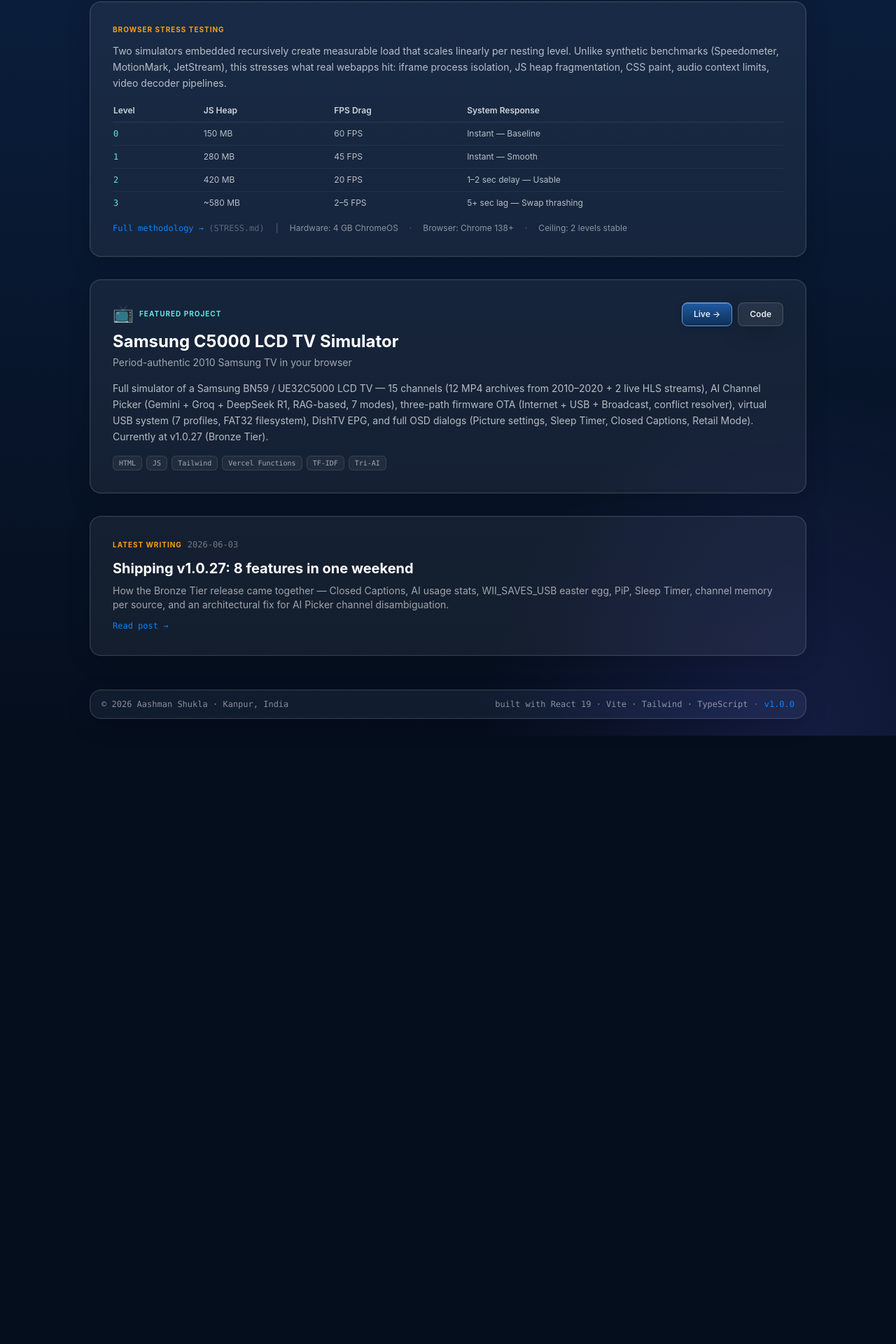
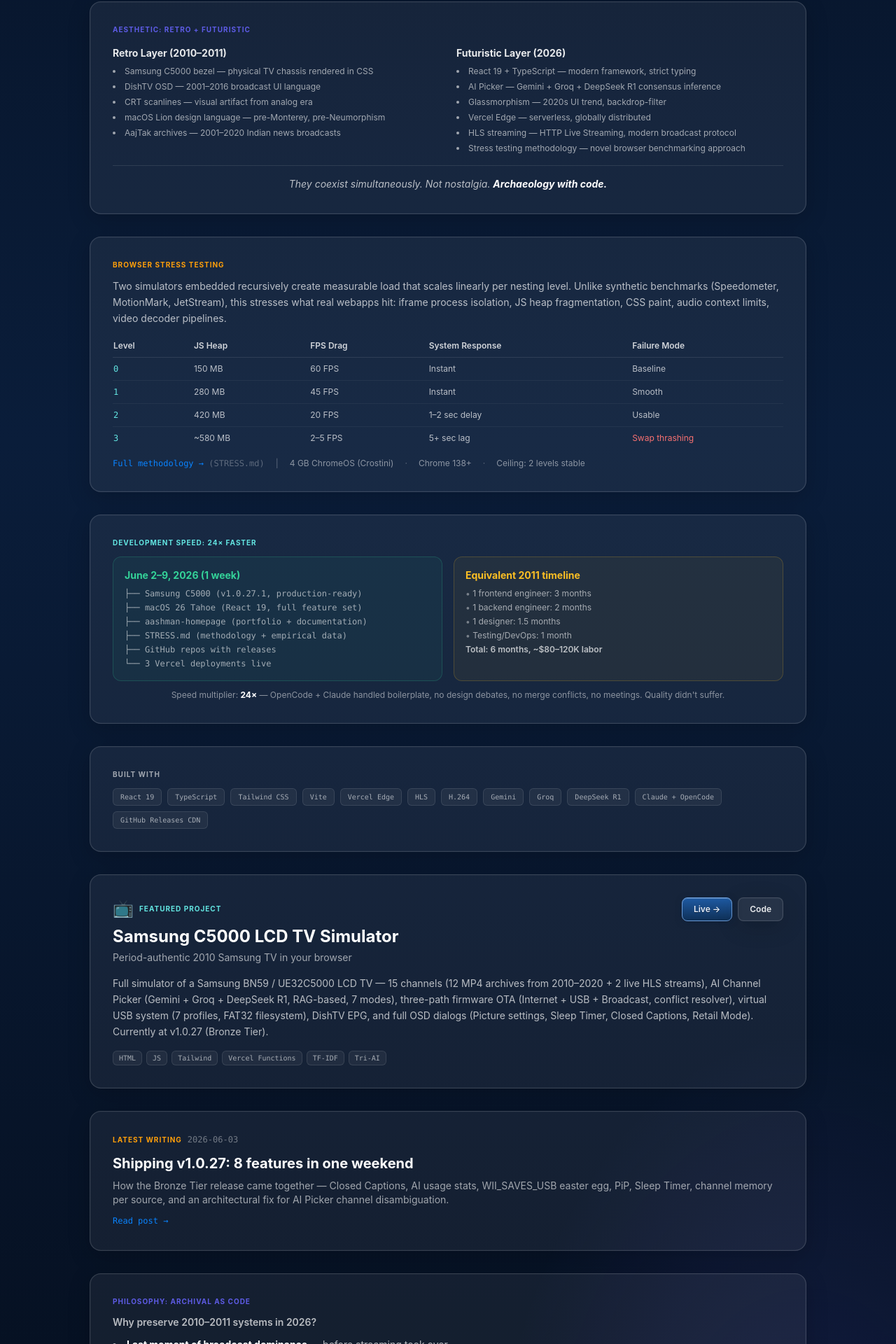
Before and after one commit to AashmanShukla3223/AashmanShukla3223, a React (Vite) app: page / in a window 1280 px wide. Shown: the part 997-2917 px from the top of the page at 70% size. Before the commit the page ends 2048 px from the top, so only its background shows below. Built offline with nearby package versions, Linux system fonts and the light colour scheme.

Commit message:
Add missing HOMEPAGE.md sections: Aesthetic (Retro+Futuristic), Development Speed (24x), Philosophy (Archival as Code), Built With, Failure Mode column, colophon footer

```diff
--- a/src/components/Layout.tsx
+++ b/src/components/Layout.tsx
@@ -65,6 +65,9 @@
             <span className="text-tahoe-blue">v{typeof __APP_VERSION__ !== 'undefined' ? __APP_VERSION__ : '0.0.0'}</span>
           </span>
         </div>
+        <div className="max-w-5xl mx-auto mt-2 text-center text-[10px] text-white/30 font-mono">
+          Built June 2–9, 2026 in Kanpur, India. Simulating 2010–2011 systems with 2026 technology.
+        </div>
       </footer>
 
       <OTAUpdateBanner />
--- a/src/pages/Home.tsx
+++ b/src/pages/Home.tsx
@@ -116,10 +116,48 @@
         </div>
       </section>
 
+      {/* ─── Aesthetic: Retro + Futuristic ─── */}
+      <section
+        className="glass rounded-2xl p-6 sm:p-8 animate-slide-up"
+        style={{ animationDelay: '0.12s' }}
+      >
+        <div className="flex items-center gap-2 mb-4">
+          <span className="text-[10px] uppercase tracking-widest font-bold text-tahoe-indigo">
+            Aesthetic: Retro + Futuristic
+          </span>
+        </div>
+        <div className="grid gap-6 sm:grid-cols-2">
+          <div>
+            <h3 className="text-sm font-bold text-white/90 mb-2">Retro Layer (2010–2011)</h3>
+            <ul className="space-y-1.5 text-xs text-white/60 list-disc list-inside">
+              <li>Samsung C5000 bezel — physical TV chassis rendered in CSS</li>
+              <li>DishTV OSD — 2001–2016 broadcast UI language</li>
+              <li>CRT scanlines — visual artifact from analog era</li>
+              <li>macOS Lion design language — pre-Monterey, pre-Neumorphism</li>
+              <li>AajTak archives — 2001–2020 Indian news broadcasts</li>
+            </ul>
+          </div>
+          <div>
+            <h3 className="text-sm font-bold text-white/90 mb-2">Futuristic Layer (2026)</h3>
+            <ul className="space-y-1.5 text-xs text-white/60 list-disc list-inside">
+              <li>React 19 + TypeScript — modern framework, strict typing</li>
+              <li>AI Picker — Gemini + Groq + DeepSeek R1 consensus inference</li>
+              <li>Glassmorphism — 2020s UI trend, backdrop-filter</li>
+              <li>Vercel Edge — serverless, globally distributed</li>
+              <li>HLS streaming — HTTP Live Streaming, modern broadcast protocol</li>
+              <li>Stress testing methodology — novel browser benchmarking approach</li>
+            </ul>
+          </div>
+        </div>
+        <p className="mt-4 text-sm text-white/70 text-center italic border-t border-white/10 pt-4">
+          They coexist simultaneously. Not nostalgia. <strong className="text-white">Archaeology with code.</strong>
+        </p>
+      </section>
+
       {/* ─── Browser Stress Testing ─── */}
       <section
         className="glass rounded-2xl p-6 sm:p-8 animate-slide-up"
-        style={{ animationDelay: '0.14s' }}
+        style={{ animationDelay: '0.16s' }}
       >
         <div className="flex items-center gap-2 mb-3">
           <span className="text-[10px] uppercase tracking-widest font-bold text-tahoe-orange">
@@ -136,14 +174,15 @@
                 <th className="text-left py-2 pr-4 font-semibold text-white/80">Level</th>
                 <th className="text-left py-2 pr-4 font-semibold text-white/80">JS Heap</th>
                 <th className="text-left py-2 pr-4 font-semibold text-white/80">FPS Drag</th>
-                <th className="text-left py-2 font-semibold text-white/80">System Response</th>
+                <th className="text-left py-2 pr-4 font-semibold text-white/80">System Response</th>
+                <th className="text-left py-2 font-semibold text-white/80">Failure Mode</th>
               </tr>
             </thead>
             <tbody>
-              <tr className="border-b border-white/5"><td className="py-2 pr-4 font-mono text-tahoe-mint">0</td><td className="py-2 pr-4">150 MB</td><td className="py-2 pr-4">60 FPS</td><td className="py-2">Instant — Baseline</td></tr>
-              <tr className="border-b border-white/5"><td className="py-2 pr-4 font-mono text-tahoe-mint">1</td><td className="py-2 pr-4">280 MB</td><td className="py-2 pr-4">45 FPS</td><td className="py-2">Instant — Smooth</td></tr>
-              <tr className="border-b border-white/5"><td className="py-2 pr-4 font-mono text-tahoe-mint">2</td><td className="py-2 pr-4">420 MB</td><td className="py-2 pr-4">20 FPS</td><td className="py-2">1–2 sec delay — Usable</td></tr>
-              <tr><td className="py-2 pr-4 font-mono text-tahoe-mint">3</td><td className="py-2 pr-4">~580 MB</td><td className="py-2 pr-4">2–5 FPS</td><td className="py-2">5+ sec lag — Swap thrashing</td></tr>
+              <tr className="border-b border-white/5"><td className="py-2 pr-4 font-mono text-tahoe-mint">0</td><td className="py-2 pr-4">150 MB</td><td className="py-2 pr-4">60 FPS</td><td className="py-2 pr-4">Instant</td><td className="py-2">Baseline</td></tr>
+              <tr className="border-b border-white/5"><td className="py-2 pr-4 font-mono text-tahoe-mint">1</td><td className="py-2 pr-4">280 MB</td><td className="py-2 pr-4">45 FPS</td><td className="py-2 pr-4">Instant</td><td className="py-2">Smooth</td></tr>
+              <tr className="border-b border-white/5"><td className="py-2 pr-4 font-mono text-tahoe-mint">2</td><td className="py-2 pr-4">420 MB</td><td className="py-2 pr-4">20 FPS</td><td className="py-2 pr-4">1–2 sec delay</td><td className="py-2">Usable</td></tr>
+              <tr><td className="py-2 pr-4 font-mono text-tahoe-mint">3</td><td className="py-2 pr-4">~580 MB</td><td className="py-2 pr-4">2–5 FPS</td><td className="py-2 pr-4">5+ sec lag</td><td className="py-2"><span className="text-red-400">Swap thrashing</span></td></tr>
             </tbody>
           </table>
         </div>
@@ -152,11 +191,71 @@
             Full methodology →  <span className="text-white/30">(STRESS.md)</span>
           </Link>
           <span className="text-white/30 hidden sm:inline">|</span>
-          <span className="text-white/50">Hardware: 4 GB ChromeOS</span>
+          <span className="text-white/50">4 GB ChromeOS (Crostini)</span>
           <span className="text-white/30">·</span>
-          <span className="text-white/50">Browser: Chrome 138+</span>
+          <span className="text-white/50">Chrome 138+</span>
           <span className="text-white/30">·</span>
           <span className="text-white/50">Ceiling: 2 levels stable</span>
+        </div>
+      </section>
+
+      {/* ─── Development Speed ─── */}
+      <section
+        className="glass rounded-2xl p-6 sm:p-8 animate-slide-up"
+        style={{ animationDelay: '0.2s' }}
+      >
+        <div className="flex items-center gap-2 mb-3">
+          <span className="text-[10px] uppercase tracking-widest font-bold text-tahoe-mint">
+            Development Speed: 24× faster
+          </span>
+        </div>
+        <div className="grid gap-4 sm:grid-cols-2">
+          <div className="bg-emerald-400/5 rounded-xl p-4 border border-emerald-400/20">
+            <h3 className="text-sm font-bold text-emerald-400 mb-2">June 2–9, 2026 (1 week)</h3>
+            <ul className="space-y-1 text-xs text-white/60 font-mono">
+              <li>├── Samsung C5000 (v1.0.27.1, production-ready)</li>
+              <li>├── macOS 26 Tahoe (React 19, full feature set)</li>
+              <li>├── aashman-homepage (portfolio + documentation)</li>
+              <li>├── STRESS.md (methodology + empirical data)</li>
+              <li>├── GitHub repos with releases</li>
+              <li>└── 3 Vercel deployments live</li>
+            </ul>
+          </div>
+          <div className="bg-amber-400/5 rounded-xl p-4 border border-amber-400/20">
+            <h3 className="text-sm font-bold text-amber-400 mb-2">Equivalent 2011 timeline</h3>
+            <ul className="space-y-1 text-xs text-white/60">
+              <li><span className="text-white/40">•</span> 1 frontend engineer: 3 months</li>
+              <li><span className="text-white/40">•</span> 1 backend engineer: 2 months</li>
+              <li><span className="text-white/40">•</span> 1 designer: 1.5 months</li>
+              <li><span className="text-white/40">•</span> Testing/DevOps: 1 month</li>
+              <li className="mt-2 text-white/70 font-semibold">Total: 6 months, ~$80–120K labor</li>
+            </ul>
+          </div>
+        </div>
+        <p className="mt-3 text-xs text-white/50 text-center">
+          Speed multiplier: <strong className="text-white">24×</strong> — OpenCode + Claude handled boilerplate, no design debates, no merge conflicts, no meetings. Quality didn&apos;t suffer.
+        </p>
+      </section>
+
+      {/* ─── Built With ─── */}
+      <section
+        className="glass rounded-2xl p-6 sm:p-8 animate-slide-up"
+        style={{ animationDelay: '0.22s' }}
+      >
+        <div className="flex items-center gap-2 mb-3">
+          <span className="text-[10px] uppercase tracking-widest font-bold text-white/60">
+            Built With
+          </span>
+        </div>
+        <div className="flex flex-wrap gap-2">
+          {['React 19', 'TypeScript', 'Tailwind CSS', 'Vite', 'Vercel Edge', 'HLS', 'H.264', 'Gemini', 'Groq', 'DeepSeek R1', 'Claude + OpenCode', 'GitHub Releases CDN'].map((t) => (
+            <span
+              key={t}
+              className="px-2.5 py-1 rounded-md text-[10px] font-mono text-white/60 bg-white/5 border border-white/10"
+            >
+              {t}
+            </span>
+          ))}
         </div>
       </section>
 
@@ -233,6 +332,31 @@
           </Link>
         </section>
       )}
+
+      {/* ─── Philosophy: Archival as Code ─── */}
+      <section
+        className="glass rounded-2xl p-6 sm:p-8 animate-slide-up"
+        style={{ animationDelay: '0.3s' }}
+      >
+        <div className="flex items-center gap-2 mb-3">
+          <span className="text-[10px] uppercase tracking-widest font-bold text-tahoe-indigo">
+            Philosophy: Archival as Code
+          </span>
+        </div>
+        <p className="text-sm text-white/70 mb-3 font-semibold">Why preserve 2010–2011 systems in 2026?</p>
+        <ul className="space-y-1.5 text-sm text-white/70 list-disc list-inside mb-4">
+          <li><strong className="text-white">Last moment of broadcast dominance</strong> — before streaming took over</li>
+          <li><strong className="text-white">Peak of feature phones</strong> — before app stores</li>
+          <li><strong className="text-white">Last Windows XP / macOS Lion generation</strong> — before modern OS</li>
+          <li><strong className="text-white">Peak of Indian DTH expansion</strong> — DishTV, Airtel, Tata Sky competitive era</li>
+        </ul>
+        <p className="text-sm text-white/80 text-center italic border-t border-white/10 pt-4">
+          You&apos;re not just being nostalgic. You&apos;re <strong>documenting a historical transition.</strong>
+        </p>
+        <p className="text-xs text-white/50 text-center mt-2">
+          The code itself is the artifact. Vercel is the museum. GitHub is the archive. Browser is the display case.
+        </p>
+      </section>
     </div>
   );
 }
```
